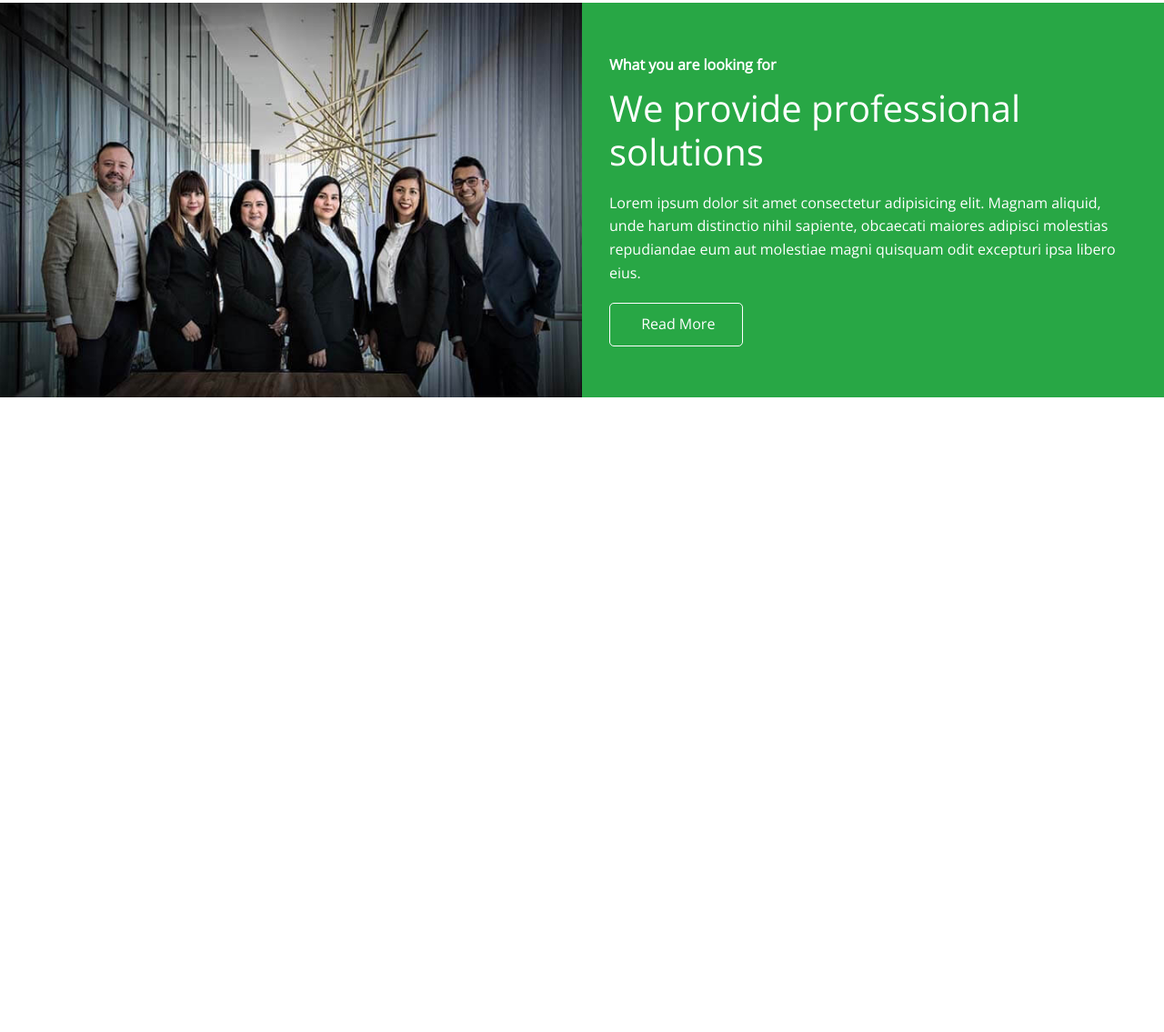
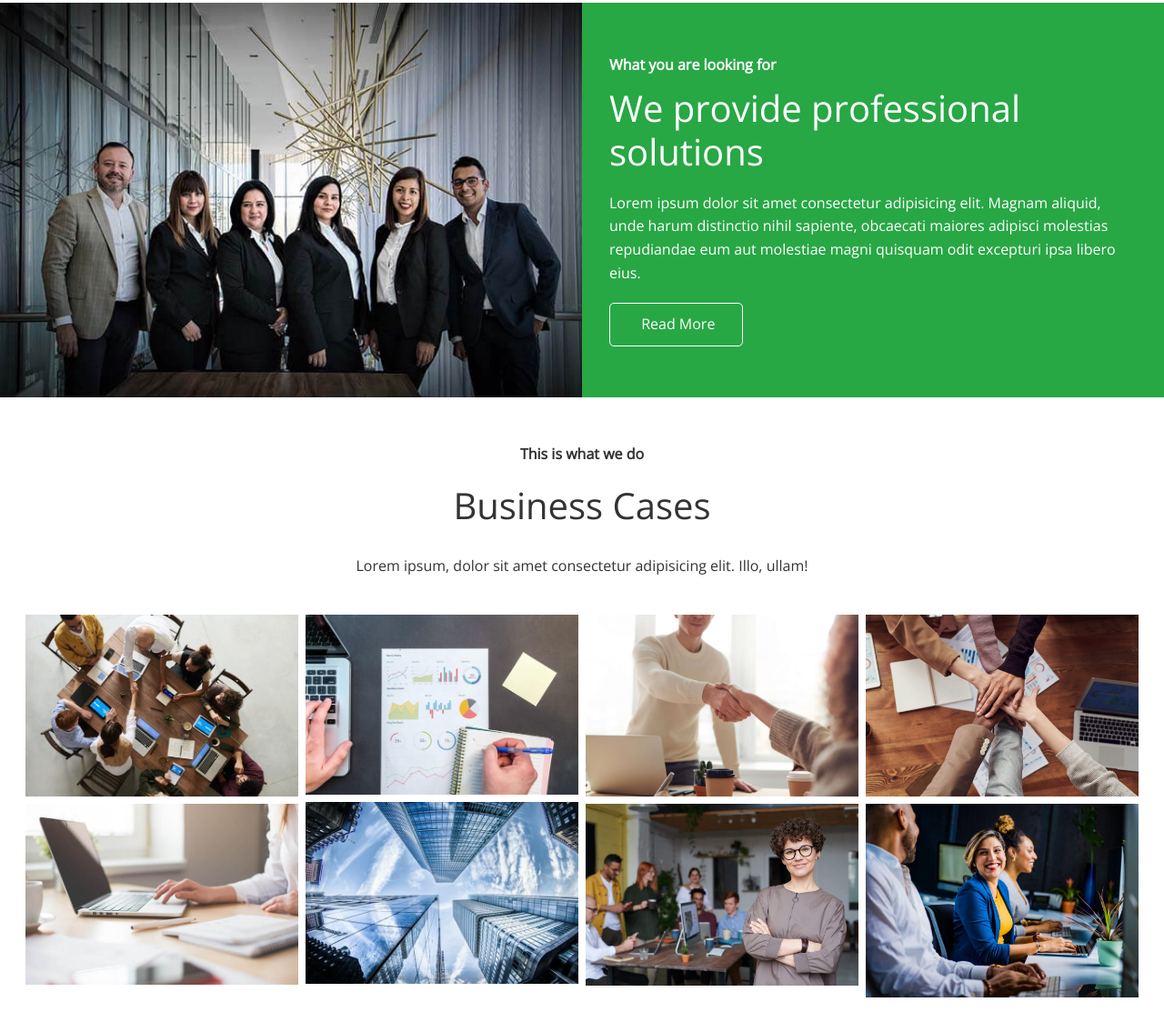
Before and after one commit to johnny-prencipe/EdgeLedger, a plain HTML site: page index.html in a window 1280 px wide. Shown: the part 1082-2217 px from the top of the page at 91% size. Before the commit the page ends 1526 px from the top, so only its background shows below. Drawn offline with nearby package versions, Linux system fonts and the light colour scheme.

Commit message:
Add 4x2 images grid

```diff
--- a/css/style.css
+++ b/css/style.css
@@ -95,3 +95,7 @@ img {
   border-radius: 50%;
   margin-bottom: 15px;
 }
+
+.cases img:hover {
+  opacity: 70%;
+}
--- a/css/utilities.css
+++ b/css/utilities.css
@@ -105,3 +105,35 @@
 .flex-columns p {
   margin: 20px 0;
 }
+
+/* Section header */
+.section-header {
+  padding: 30px;
+  display: flex;
+  flex-direction: column;
+  align-items: center;
+  justify-content: center;
+  text-align: center;
+}
+
+.section-header h2 {
+  font-size: 40px;
+  margin: 20px 0;
+}
+
+.section-padding {
+  padding: 20px 20px 40px;
+}
+
+/* Flex Grid */
+.flex-grid .row {
+  display: flex;
+  flex-wrap: wrap;
+  padding: 0 4px;
+}
+
+.flex-grid .column {
+  flex: 25%;
+  max-width: 25%;
+  padding: 0 4px;
+}
--- a/index.html
+++ b/index.html
@@ -87,6 +87,32 @@
       </div>
     </section>
 
+    <!-- Cases -->
+    <section id="cases" class="cases flex-grid section-padding">
+      <header class="section-header">
+        <h4>This is what we do</h4>
+        <h2>Business Cases</h2>
+        <p>Lorem ipsum, dolor sit amet consectetur adipisicing elit. Illo, ullam!</p>
+      </header>
+      <div class="row">
+        <div class="column">
+          <img src="img/cases/cases1.jpg" alt="First case image">
+          <img src="img/cases/cases2.jpg" alt="Second case image">
+        </div>
+        <div class="column">
+          <img src="img/cases/cases3.jpg" alt="Third case image">
+          <img src="img/cases/cases4.jpg" alt="Fourth case image">
+        </div>
+        <div class="column">
+          <img src="img/cases/cases5.jpg" alt="Fifth case image">
+          <img src="img/cases/cases6.jpg" alt="Sixth case image">
+        </div>
+        <div class="column">
+          <img src="img/cases/cases7.jpg" alt="Seventh case image">
+          <img src="img/cases/cases8.jpg" alt="Eighth case image">
+        </div>
+      </div>
+    </section>
   </main>
 </body>
 </html>
```
